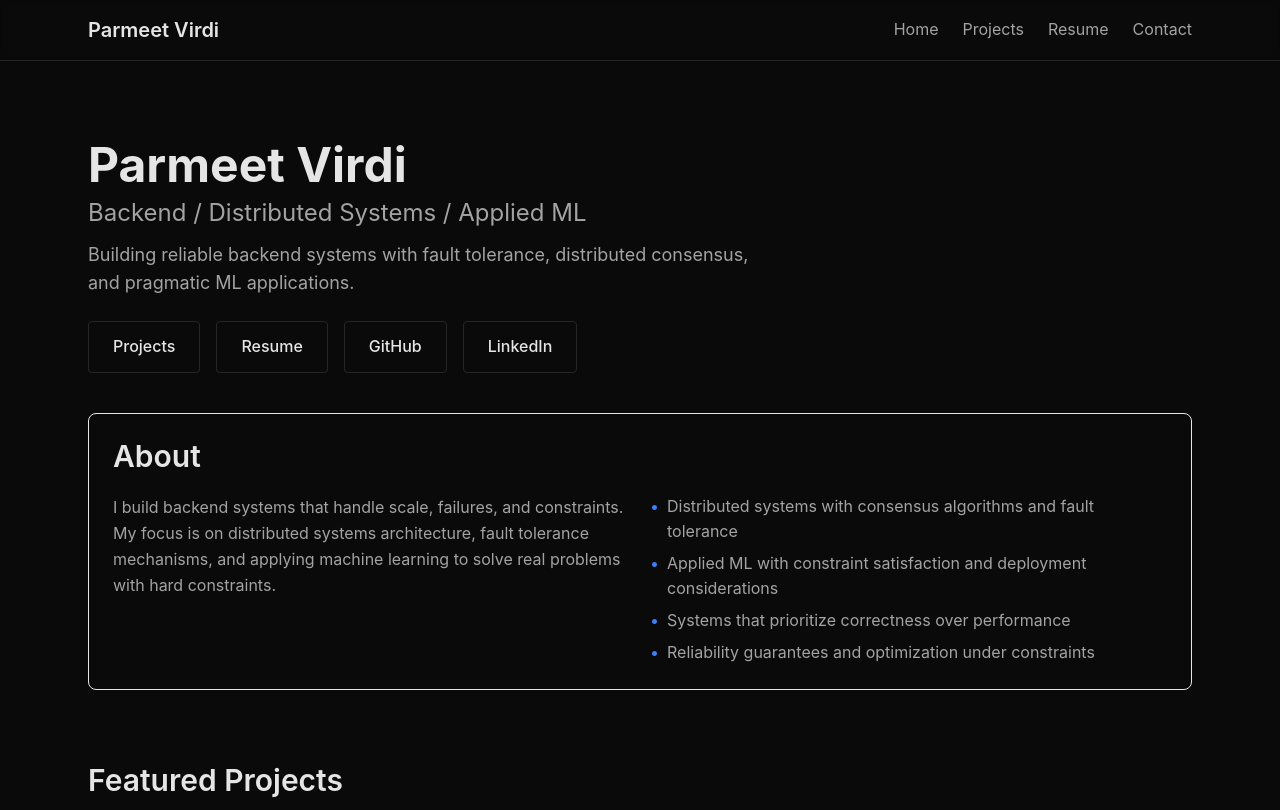
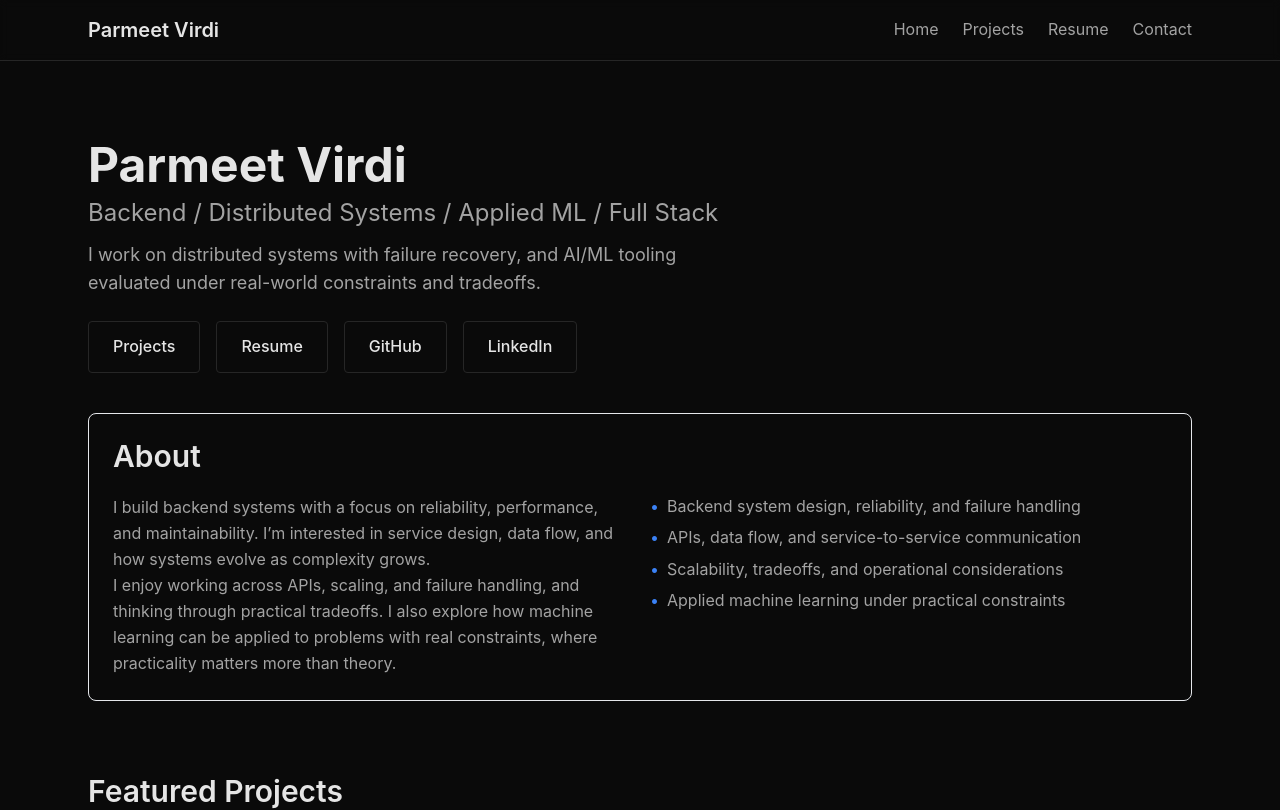
Before and after one commit to parmeetv23/portfolio, a Next.js app: page / in a window 1280 px wide. Shown: the top 810 px of the page. Built offline with nearby package versions, Linux system fonts and the light colour scheme; no server answers.

Commit message:
Updated Hero and About Sections

```diff
--- a/app/page.tsx
+++ b/app/page.tsx
@@ -17,11 +17,10 @@ export default function Home() {
                         Parmeet Virdi
                     </h1>
                     <p className="text-2xl text-muted-foreground mb-3">
-                        Backend / Distributed Systems / Applied ML
+                        Backend / Distributed Systems / Applied ML / Full Stack
                     </p>
                     <p className="text-lg text-muted-foreground mb-6 max-w-2xl">
-                        Building reliable backend systems with fault tolerance, distributed consensus, and pragmatic ML applications.
-                    </p>
+                        I work on distributed systems with failure recovery, and AI/ML tooling evaluated under real-world constraints and tradeoffs.</p>
                     <div className="flex flex-wrap gap-4 mb-10">
                         <Button href="/projects" variant="secondary">
                             Projects
@@ -42,29 +41,31 @@ export default function Home() {
                         <h2 className="text-3xl font-semibold mb-5 text-foreground">About</h2>
                         <div className="grid grid-cols-1 md:grid-cols-2 gap-5">
                             <div>
-                                <p className="text-muted-foreground mb-0 leading-relaxed">
-                                    I build backend systems that handle scale, failures, and constraints. My focus is on distributed systems
-                                    architecture, fault tolerance mechanisms, and applying machine learning to solve real problems with
-                                    hard constraints.
+                                <p className="text-muted-foreground leading-relaxed">
+                                I build backend systems with a focus on reliability, performance, and maintainability. I’m interested in service design, data flow, and how systems evolve as complexity grows.
+                                </p>
+
+                                <p className="text-muted-foreground leading-relaxed">
+                                I enjoy working across APIs, scaling, and failure handling, and thinking through practical tradeoffs. I also explore how machine learning can be applied to problems with real constraints, where practicality matters more than theory.
                             </p>
                             </div>
                             <div>
                                 <ul className="space-y-1.5 text-muted-foreground">
                                 <li className="flex items-start">
                                     <span className="mr-2 text-accent">•</span>
-                                        <span>Distributed systems with consensus algorithms and fault tolerance</span>
+                                    <span>Backend system design, reliability, and failure handling</span>
                                 </li>
                                 <li className="flex items-start">
                                     <span className="mr-2 text-accent">•</span>
-                                        <span>Applied ML with constraint satisfaction and deployment considerations</span>
+                                    <span>APIs, data flow, and service-to-service communication</span>
                                 </li>
                                 <li className="flex items-start">
                                     <span className="mr-2 text-accent">•</span>
-                                        <span>Systems that prioritize correctness over performance</span>
+                                    <span>Scalability, tradeoffs, and operational considerations</span>
                                 </li>
                                 <li className="flex items-start">
                                     <span className="mr-2 text-accent">•</span>
-                                        <span>Reliability guarantees and optimization under constraints</span>
+                                    <span>Applied machine learning under practical constraints</span>
                                 </li>
                             </ul>
                             </div>
```
Lines whose indentation alone changed are shown as unchanged.
